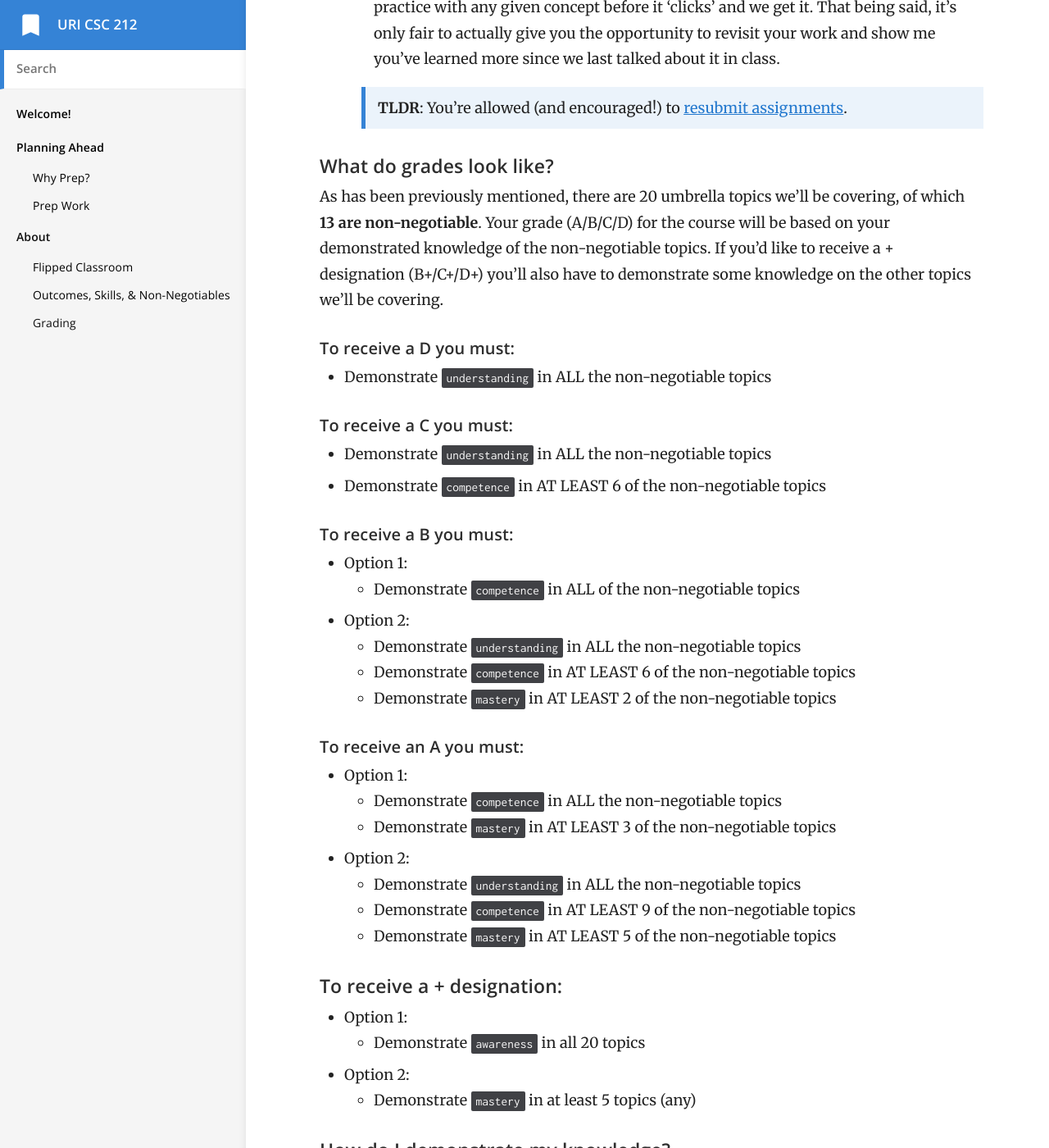
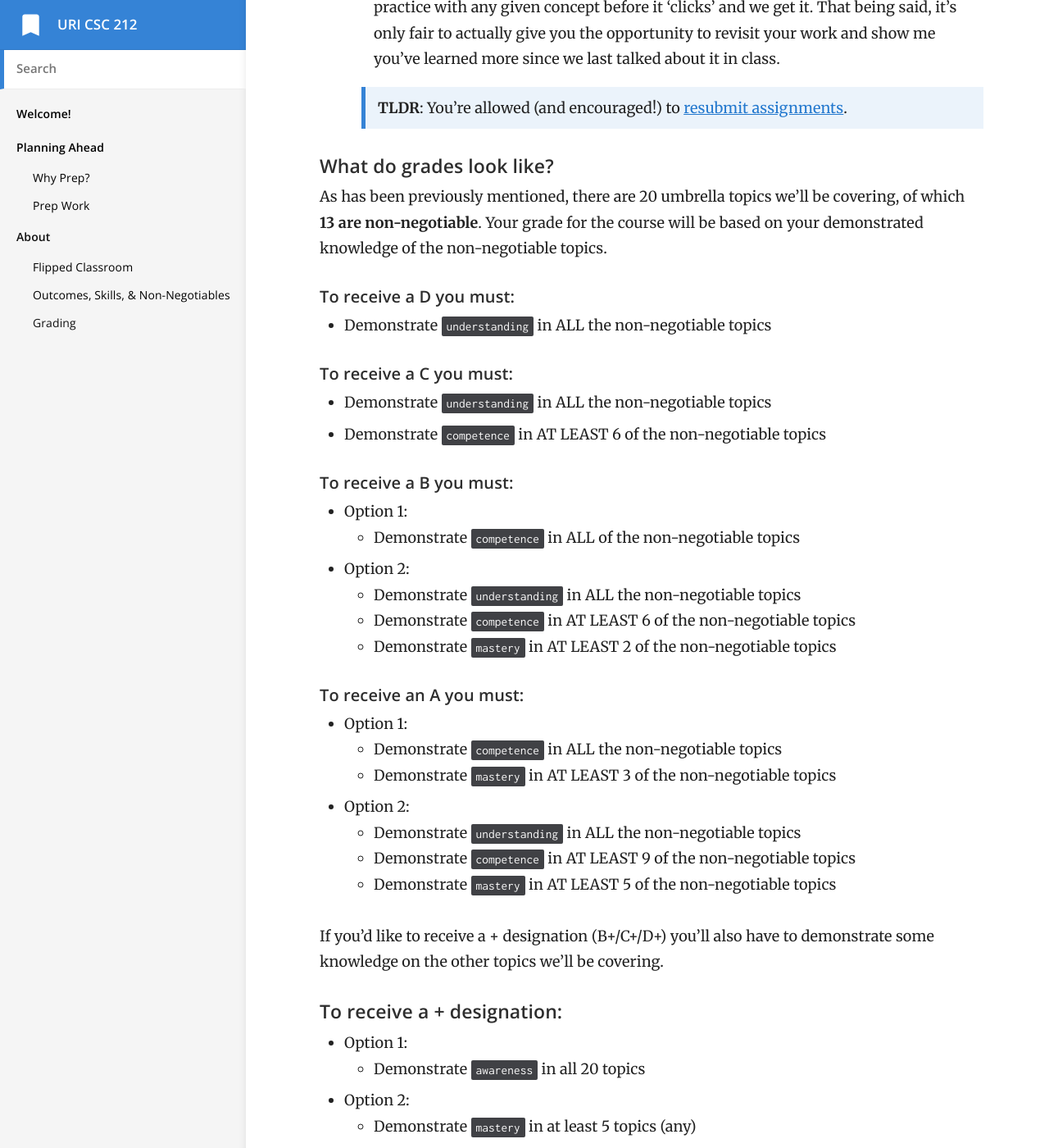
Before and after one commit to vcc-csc212/sp21-archive, a Jekyll site: the page built from _docs/2-about/grading.md, in a window 1280 px wide and 1400 px high, scrolled down 1341 px. Shown: the whole window at 82% size. Built offline with Jekyll 4.4.1, drawn with Linux system fonts in a browser that asks for light colours; part of the change alters nothing that is shown.

```diff
--- a/_docs/2-about/grading.md
+++ b/_docs/2-about/grading.md
@@ -25,7 +25,7 @@ While confusing at first, you'll see that this approach has several benefits (ou
 	> **TLDR**: You're allowed (and encouraged!) to [resubmit assignments](/resubmissions).
 
 #### What do grades look like?
-As has been previously mentioned, there are 20 umbrella topics we'll be covering, of which **13 are non-negotiable**. Your grade (A/B/C/D) for the course will be based on your demonstrated knowledge of the non-negotiable topics. If you'd like to receive a + designation (B+/C+/D+) you'll also have to demonstrate some knowledge on the other topics we'll be covering.
+As has been previously mentioned, there are 20 umbrella topics we'll be covering, of which **13 are non-negotiable**. Your grade for the course will be based on your demonstrated knowledge of the non-negotiable topics.
 
 ##### To receive a D you must:
 - Demonstrate `understanding` in ALL the non-negotiable topics
@@ -50,6 +50,8 @@ As has been previously mentioned, there are 20 umbrella topics we'll be covering
 	- Demonstrate `understanding` in ALL the non-negotiable topics
 	- Demonstrate `competence` in AT LEAST 9 of the non-negotiable topics
 	- Demonstrate `mastery` in AT LEAST 5 of the non-negotiable topics
+
+If you'd like to receive a + designation (B+/C+/D+) you'll also have to demonstrate some knowledge on the other topics we'll be covering.
 
 #### To receive a + designation:
 - Option 1:
```
